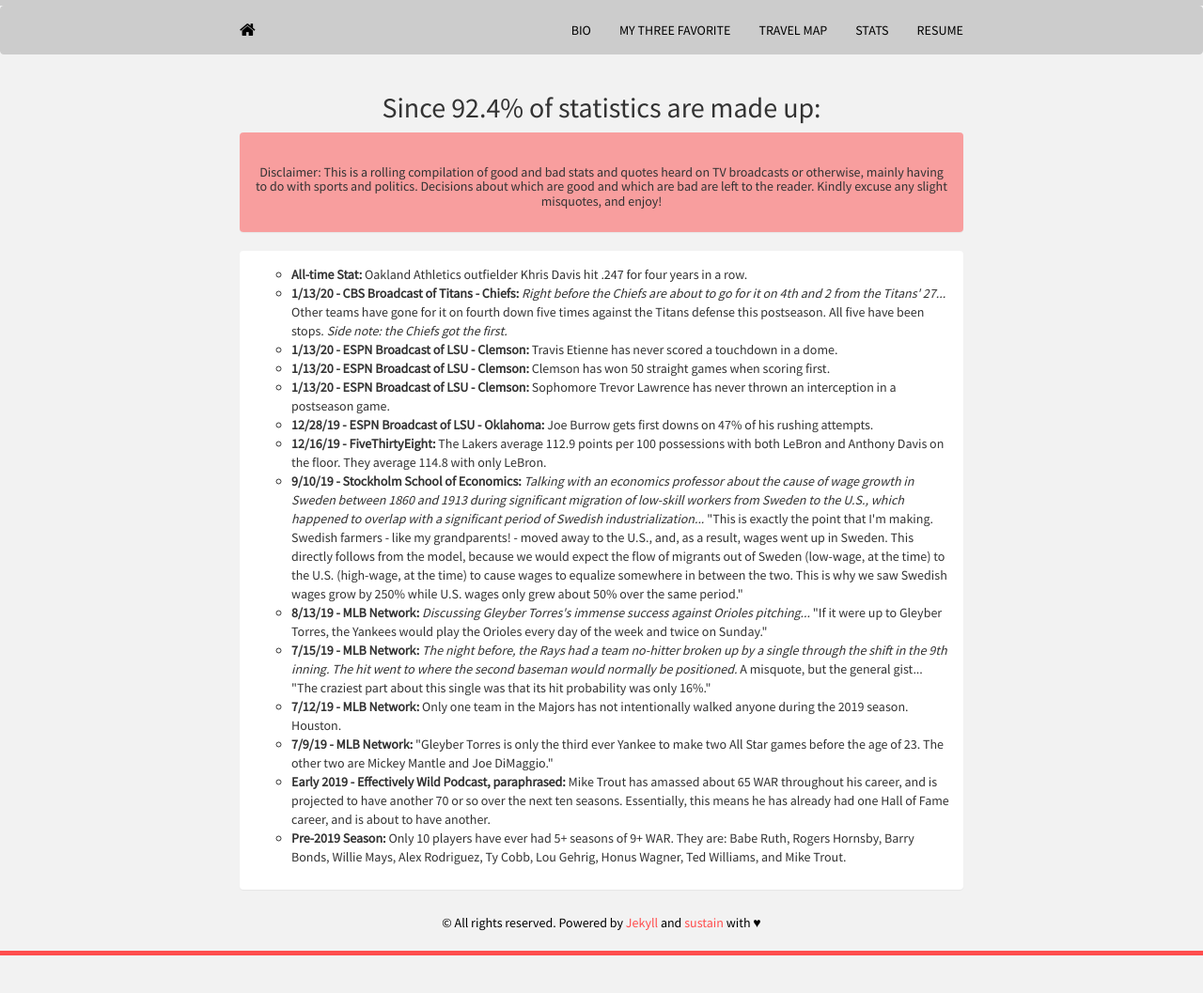
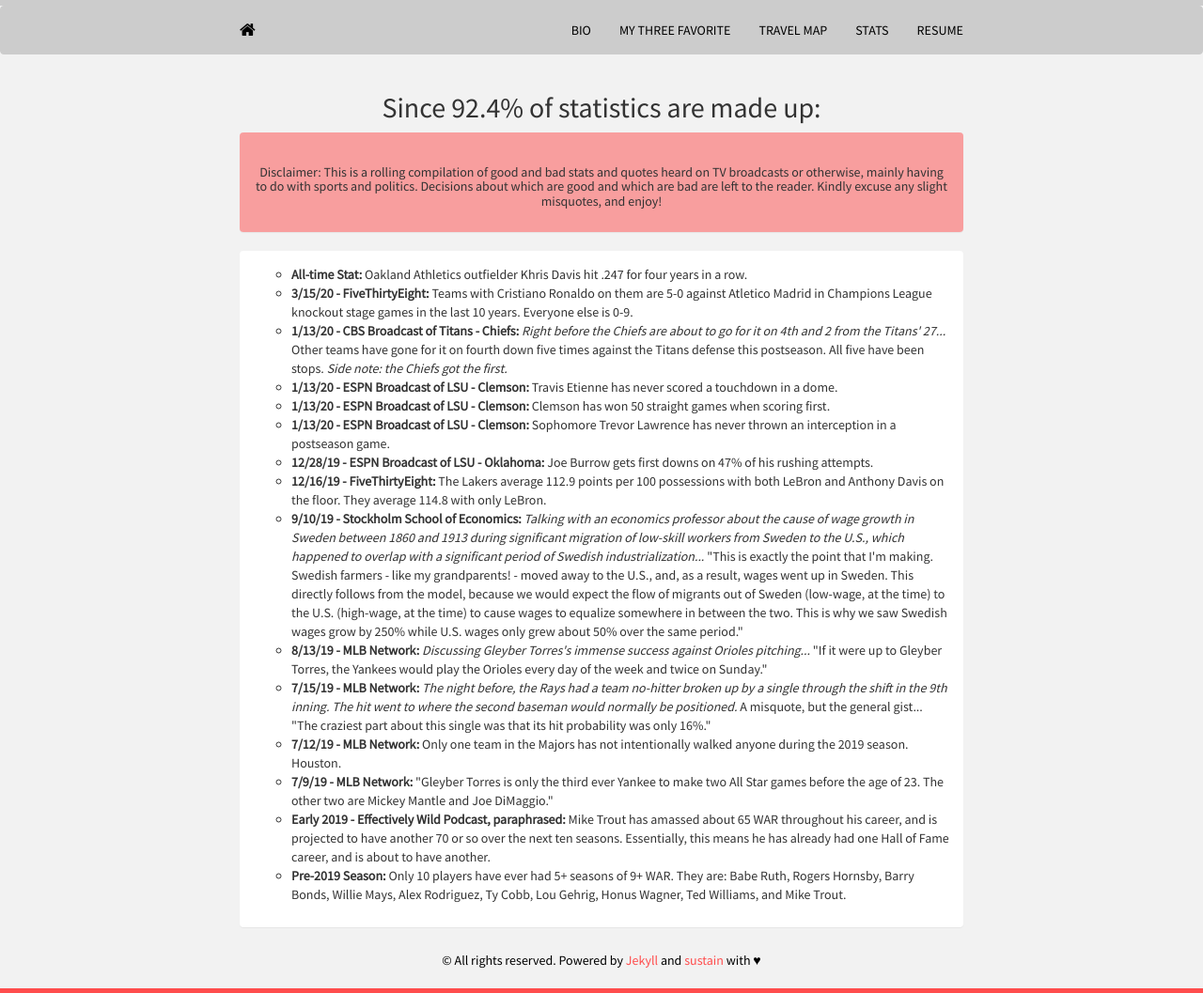
Before and after one commit to mrkaye97/mrkaye97.github.io, a Jekyll site: the page built from stats.html, in a window 1280 px wide. Shown: the whole page at 94% size. Built offline with Jekyll 4.4.1, drawn with Linux system fonts in a browser that asks for light colours; nearby versions of some CDN libraries; before the commit the page ends 1017 px from its top, so only the background shows below that.

Commit message:
Update stats.html

```diff
--- a/stats.html
+++ b/stats.html
@@ -29,7 +29,8 @@
 	    		<div class="panel-body">
 					<ul style="list-style-type:circle">
 					  <li><b>All-time Stat:</b> Oakland Athletics outfielder Khris Davis hit .247 for four years in a row.
-					  <li><b>1/13/20 - CBS Broadcast of Titans - Chiefs:</b> <i> Right before the Chiefs are about to go for it on 4th and 2 from the Titans' 27...</i> Other teams have gone for it on fourth down five times against the Titans defense this postseason. All five have been stops. <i>Side note: the Chiefs got the first.</i>
+					  <li><b>3/15/20 - FiveThirtyEight:</b> Teams with Cristiano Ronaldo on them are 5-0 against Atletico Madrid in Champions League knockout stage games in the last 10 years. Everyone else is 0-9.
+  					  <li><b>1/13/20 - CBS Broadcast of Titans - Chiefs:</b> <i> Right before the Chiefs are about to go for it on 4th and 2 from the Titans' 27...</i> Other teams have gone for it on fourth down five times against the Titans defense this postseason. All five have been stops. <i>Side note: the Chiefs got the first.</i>
 					  <li><b>1/13/20 - ESPN Broadcast of LSU - Clemson:</b> Travis Etienne has never scored a touchdown in a dome.
 					  <li><b>1/13/20 - ESPN Broadcast of LSU - Clemson:</b> Clemson has won 50 straight games when scoring first.
 					  <li><b>1/13/20 - ESPN Broadcast of LSU - Clemson:</b> Sophomore Trevor Lawrence has never thrown an interception in a postseason game.
```
